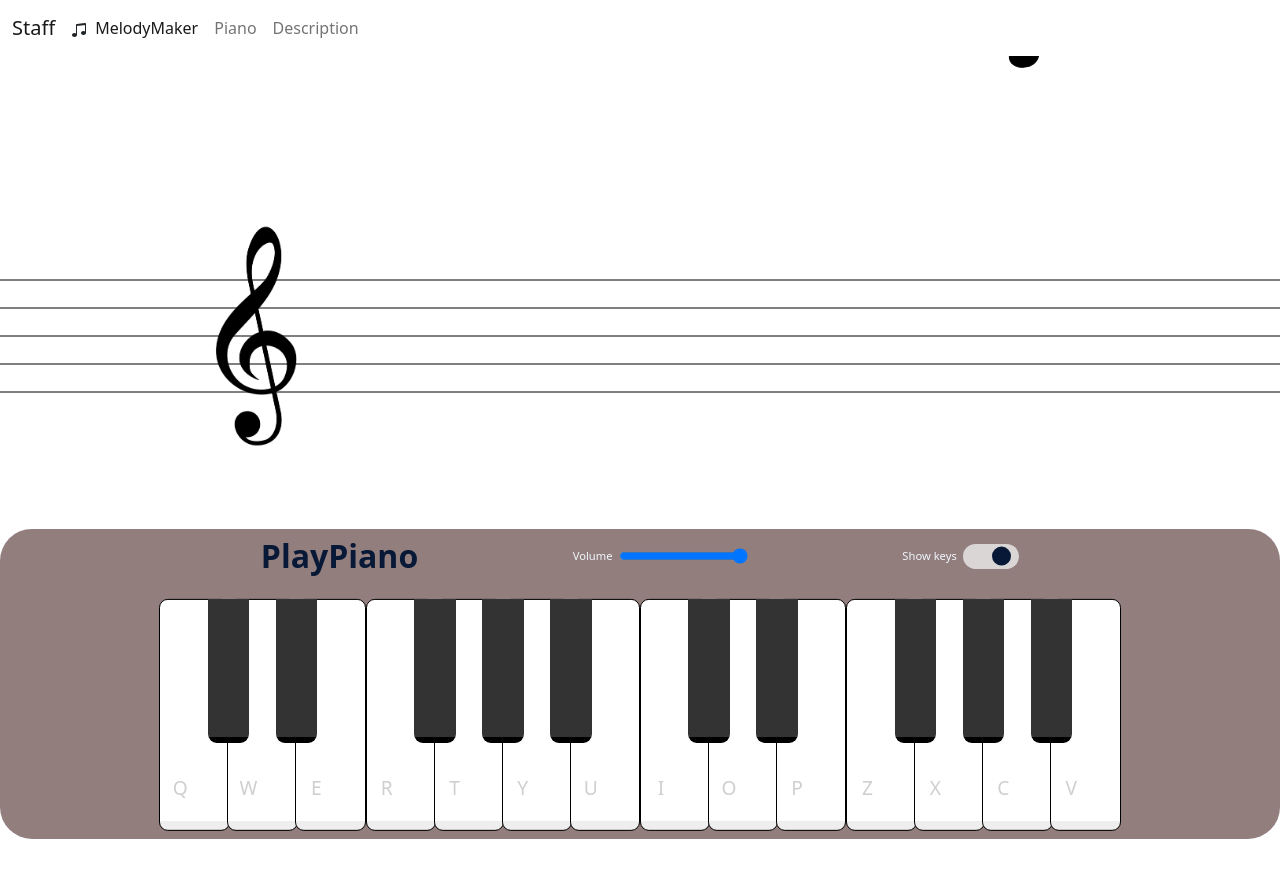
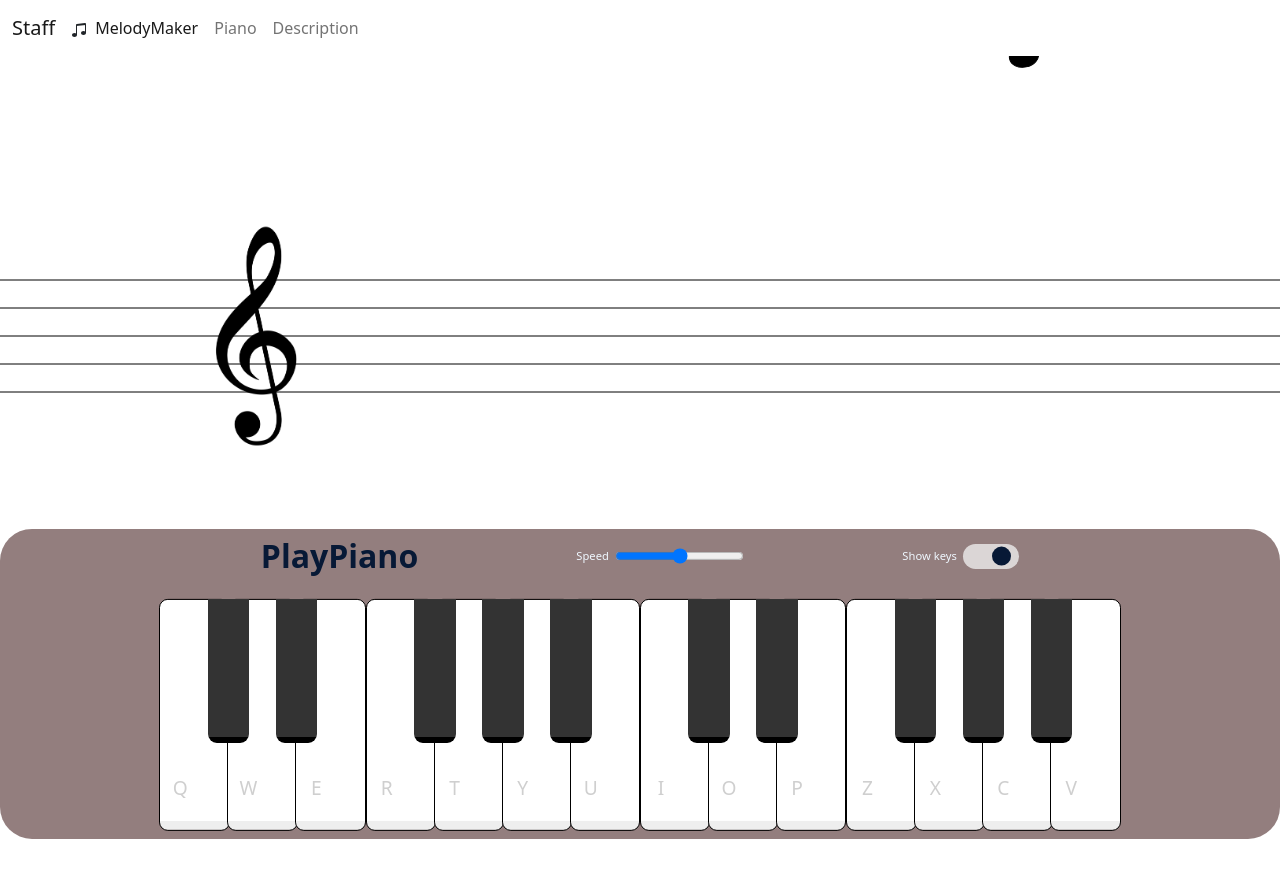
Before and after one commit to wybielak/Music-Notes-On-Stave, an Angular app in the folder music-notes-on-stave-app/: page /melody-maker in a window 1280 px wide. Shown: the top 878 px of the page. Built offline with nearby package versions, Linux system fonts and the light colour scheme.

Commit message:
Speed handler added

```diff
--- a/music-notes-on-stave-app/src/app/app.module.ts
+++ b/music-notes-on-stave-app/src/app/app.module.ts
@@ -10,6 +10,7 @@ import { DescriptionComponent } from './description/description.component';
 import { MelodyMakerComponent } from './melody-maker/melody-maker.component';
 import { MainComponent } from './main/main.component';
 import { PianoComponent } from './piano/piano.component';
+import { FormsModule } from '@angular/forms';
 
 @NgModule({
   declarations: [
@@ -25,6 +26,7 @@ import { PianoComponent } from './piano/piano.component';
     AppRoutingModule,
     NgbModule,
     BrowserAnimationsModule,
+    FormsModule
   ],
   providers: [],
   bootstrap: [AppComponent],
--- a/music-notes-on-stave-app/src/app/melody-maker/melody-maker.component.html
+++ b/music-notes-on-stave-app/src/app/melody-maker/melody-maker.component.html
@@ -1,4 +1,4 @@
 <div>
   <canvas #myStaff></canvas>
-  <app-piano (indexEmitter)="playTune($event)"></app-piano>
+  <app-piano (indexEmitter)="playTune($event)" (speedEmitter)="handleSpeed($event)"></app-piano>
 </div>
--- a/music-notes-on-stave-app/src/app/melody-maker/melody-maker.component.ts
+++ b/music-notes-on-stave-app/src/app/melody-maker/melody-maker.component.ts
@@ -170,4 +170,8 @@ export class MelodyMakerComponent implements OnInit, AfterViewInit {
 
     this.movingNotes.push(movingNote);
   }
+
+  handleSpeed(speed: number) {
+    this.speed = speed;
+  }
 }
--- a/music-notes-on-stave-app/src/app/piano/piano.component.html
+++ b/music-notes-on-stave-app/src/app/piano/piano.component.html
@@ -2,9 +2,9 @@
 <div class="wrapper">
   <header>
     <h2>PlayPiano</h2>
-    <div class="column volume-slider">
-      <span>Volume</span
-      ><input type="range" min="0" max="1" value="0.5" step="any" />
+    <div class="column speed-slider">
+      <span>Speed</span
+      ><input type="range" [(ngModel)]="sliderValue" min="0.001" max="0.005" value="0.002" step="0.001" />
     </div>
     <div class="column keys-checkbox">
       <span>Show keys</span
--- a/music-notes-on-stave-app/src/app/piano/piano.component.ts
+++ b/music-notes-on-stave-app/src/app/piano/piano.component.ts
@@ -13,6 +13,7 @@ import {
 })
 export class PianoComponent implements AfterViewInit {
   @Output() indexEmitter = new EventEmitter<number>();
+  @Output() speedEmitter = new EventEmitter<number>();
 
   @HostListener('document:keydown', ['$event'])
   handleKeyboardEvent(event: KeyboardEvent): void {
@@ -20,7 +21,8 @@ export class PianoComponent implements AfterViewInit {
   }
 
   protected pianoKeys: NodeListOf<HTMLInputElement>;
-  protected volumeSlider: HTMLInputElement;
+  protected speedSlider: HTMLInputElement;
+  protected sliderValue: number;
   protected keysCheckbox: HTMLInputElement;
   protected allKeys = [];
   protected audio = undefined;
@@ -53,7 +55,7 @@ export class PianoComponent implements AfterViewInit {
 
   ngAfterViewInit(): void {
     this.pianoKeys = document.querySelectorAll('.piano_keys .key');
-    this.volumeSlider = document.querySelector('.volume-slider input');
+    this.speedSlider = document.querySelector('.speed-slider input');
     this.keysCheckbox = document.querySelector('.keys-checkbox input');
 
     this.pianoKeys.forEach((key) => {
@@ -66,6 +68,10 @@ export class PianoComponent implements AfterViewInit {
           key.addEventListener('click', () => this.indexEmitter.emit(dataKey));
         }
       }
+    });
+
+    this.speedSlider.addEventListener('click', () => {
+      this.speedEmitter.emit(this.sliderValue);
     });
   }
 
```
Also changed, not shown: 1 other file (tests, documents, lock files or other folders).
